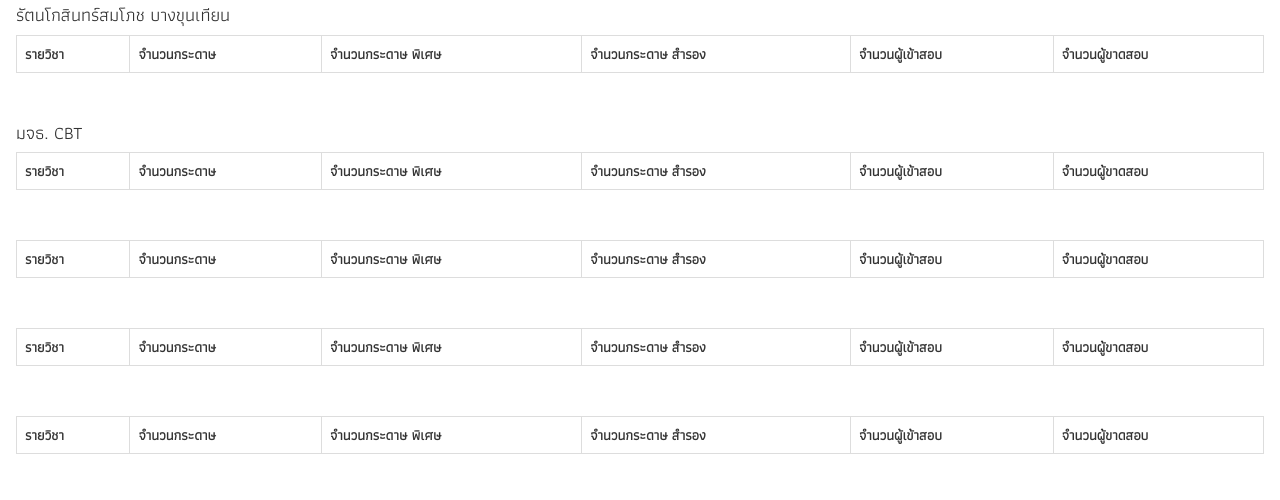
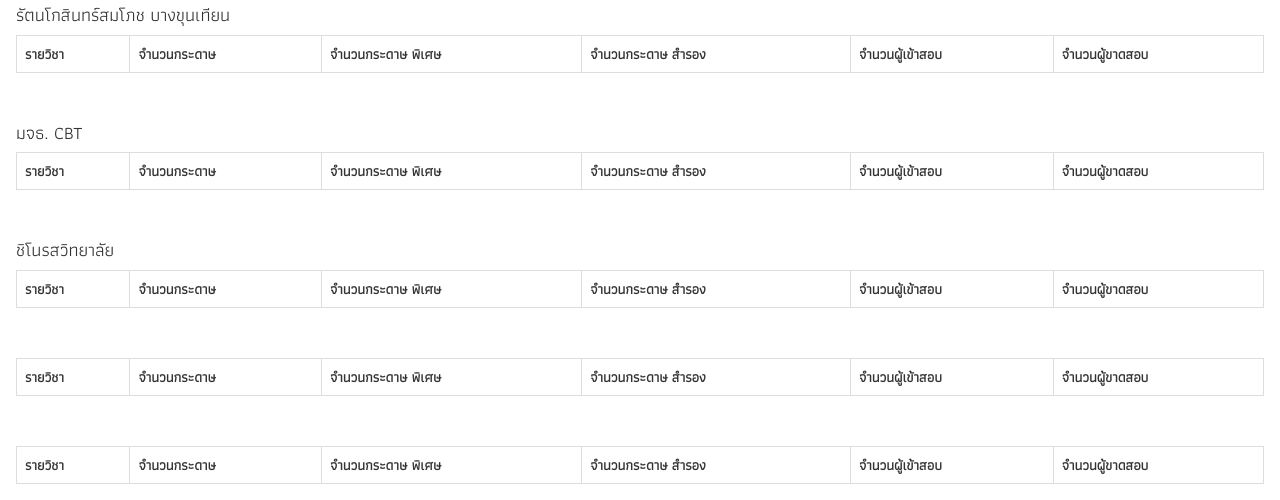
Before and after one commit to XiaoXuxxxx/admissions-exampaper, a PHP site: page /report.php in a window 1280 px wide. Shown: the part 1420-1920 px from the top of the page. Run offline with PHP 8.4, Linux system fonts and the light colour scheme; a user stored in the database is signed in; data comes from the database, SQL or seed files in the repository; data that the repository does not hold is empty; some libraries are stand-ins or nearby versions; some web fonts are replaced.

Commit message:
Add new school option in main.php and report.php

```diff
--- a/src/main.php
+++ b/src/main.php
@@ -57,6 +57,7 @@
 								</div>
 							<div class="col-md-3">
 								<div class="form-group">
+									<!-- School Change -->
 									<label>โรงเรียน</label>
 									<select class="form-control" id="school" required>
 										<option value="0">โปรดเลือก ...</option>
@@ -73,6 +74,7 @@
 										<option>มัธยมวัดสิงห์</option>
 										<option>รัตนโกสินทร์สมโภช บางขุนเทียน</option>
 										<option>มจธ. CBT</option>
+										<option>ชิโนรสวิทยาลัย</option>
 
 									</select>
 								</div>
--- a/src/report.php
+++ b/src/report.php
@@ -32,6 +32,7 @@
 						<li class=""><a href="./logout.php">logout</a></li>
 					</ol>
 					<div id="main-content-container">
+						<!-- School change -->
 						<h2><i class="fa fa-file-signature"></i> สรุปรายการแต่ละโรงเรียน</h2>
 						<?php
 							$school[0] = "วัดนวลนรดิศ";
@@ -47,6 +48,7 @@
 							$school[10] = "มัธยมวัดสิงห์";
 							$school[11] = "รัตนโกสินทร์สมโภช บางขุนเทียน";
 							$school[12] = "มจธ. CBT";
+							$school[13] = "ชิโนรสวิทยาลัย";
 
 							// [EXAM SUBJECT]
 							$sub[0] = "tg";
```
